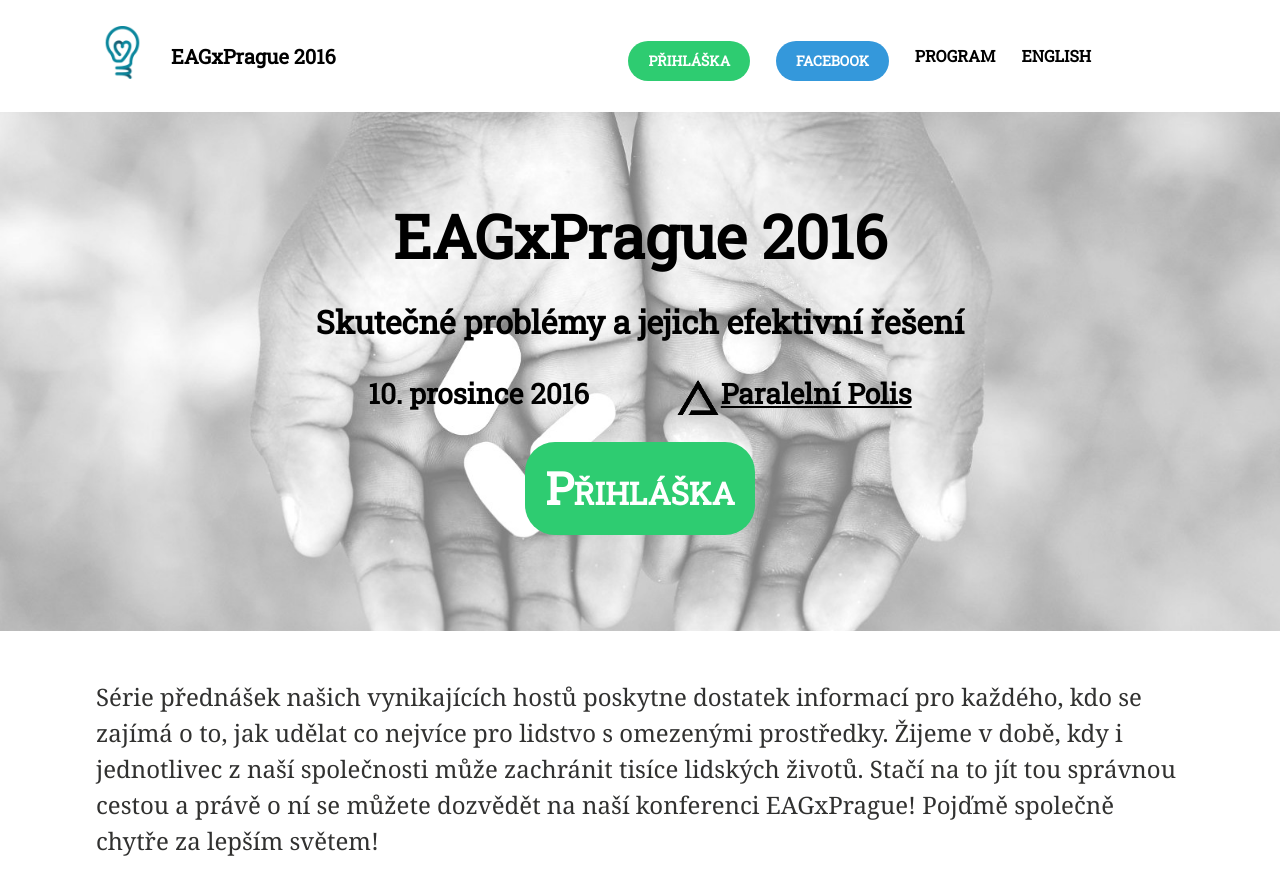
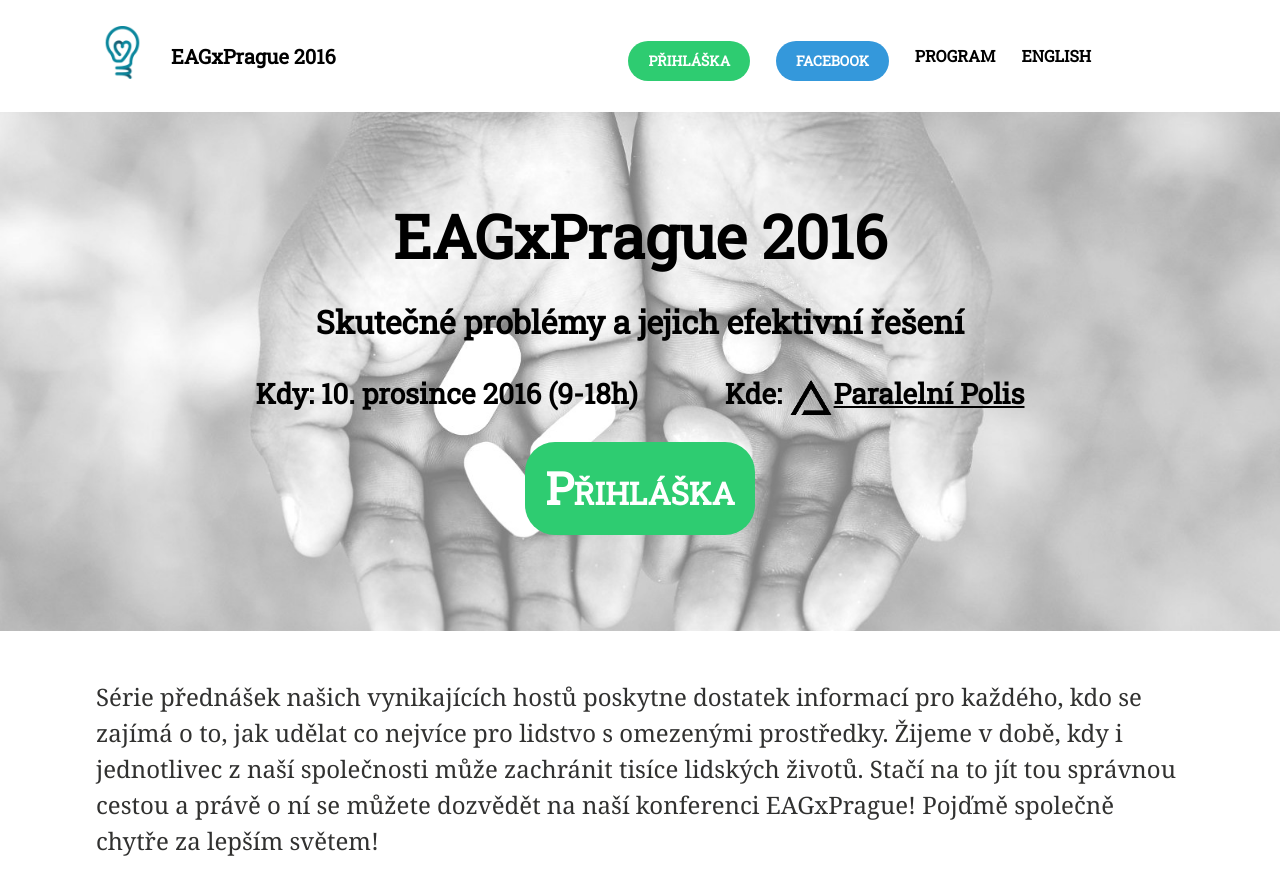
Before and after one commit to ea-czech-republic/eagxprague.org, a Jekyll site: the page built from index.md, in a window 1280 px wide and 900 px high. Shown: the top 895 px of the window. Built offline with Jekyll 4.4.1, drawn with Linux system fonts in a browser that asks for light colours; nearby versions of some CDN libraries.

Commit message:
WIP - cas konani v hlavicce (#13)
* WIP - cas konani v hlavicce

* cz cas

* Update home_en.html

```diff
--- a/_layouts/home.html
+++ b/_layouts/home.html
@@ -71,7 +71,7 @@
       <div class="wrap page-lead-content">
         <h1>EAGxPrague 2016</h1>
         <h2>Skutečné problémy a jejich efektivní řešení</h2>
-	<h3>10. prosince 2016<span style="display: inline-block; width: 80px;"></span> <a
+        <h3>Kdy: 10. prosince 2016 (9-18h)<span style="display: inline-block; width: 80px;"></span> Kde: <a
 	   href="https://www.paralelnipolis.cz/"><img src="images/pp-black-75.png">Paralelní Polis</a></h3>
 
     <h3><a href="https://goo.gl/forms/mVaVHPA60dy36Et73" class="btn btn-success" id="primary-reg-button">Přihláška</a></h3>
--- a/_layouts/home_en.html
+++ b/_layouts/home_en.html
@@ -68,7 +68,7 @@
       <div class="wrap page-lead-content">
         <h1>EAGxPrague 2016</h1>
         <h2>Real problems and their effective solutions</h2>
-	<h3>December 10 2016<span style="display: inline-block; width: 80px;"></span> <a
+	<h3>When: December 10 2016 (9-18h)<span style="display: inline-block; width: 80px;"></span> Where: <a
 	   href="https://www.paralelnipolis.cz/"><img src="images/pp-black-75.png">Paralelní Polis</a></h3>
 
 	<h3><a class="btn btn-success" id="primary-reg-button" href="https://goo.gl/forms/MdzZPwUsGf8e210P2">Application</a></h3>
```
